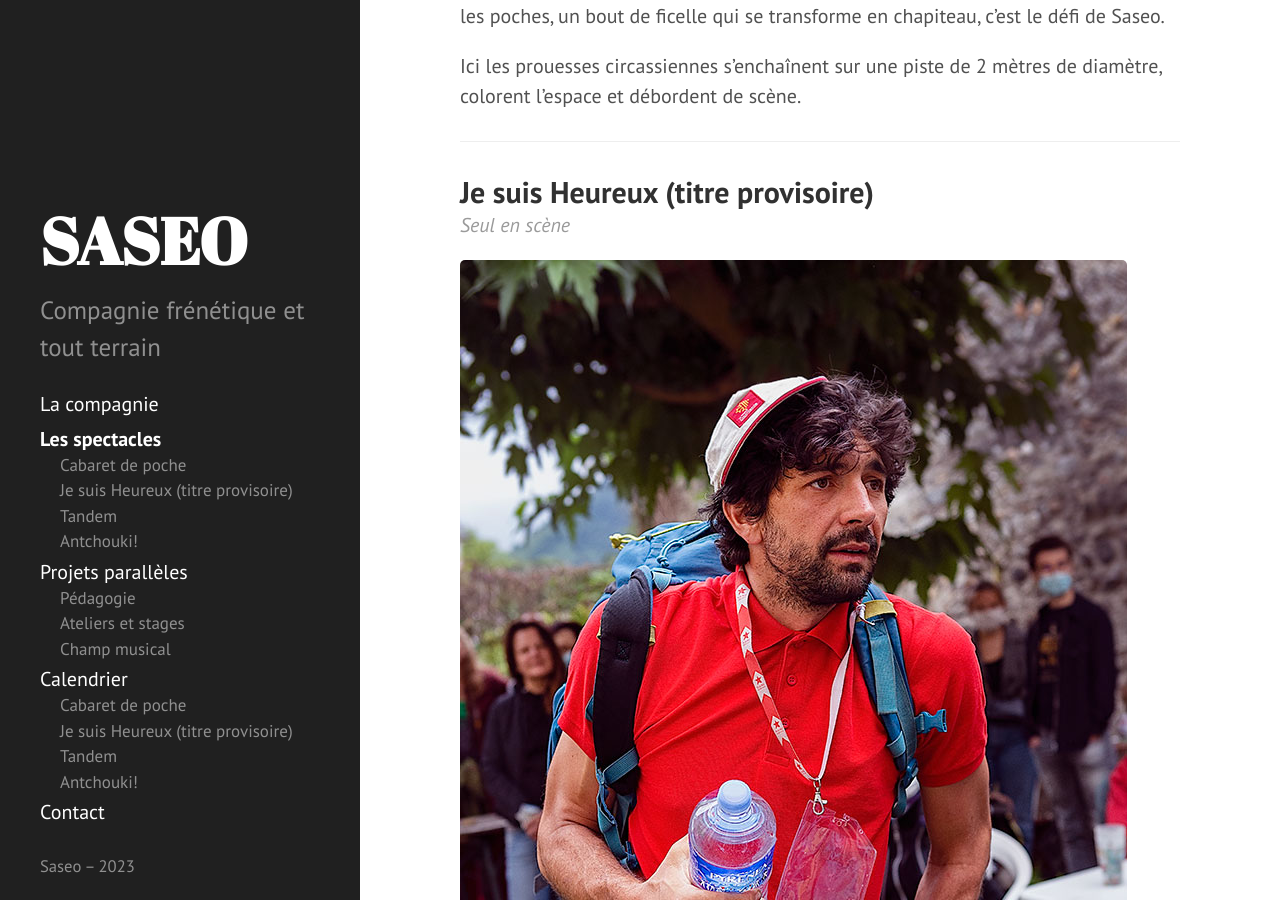
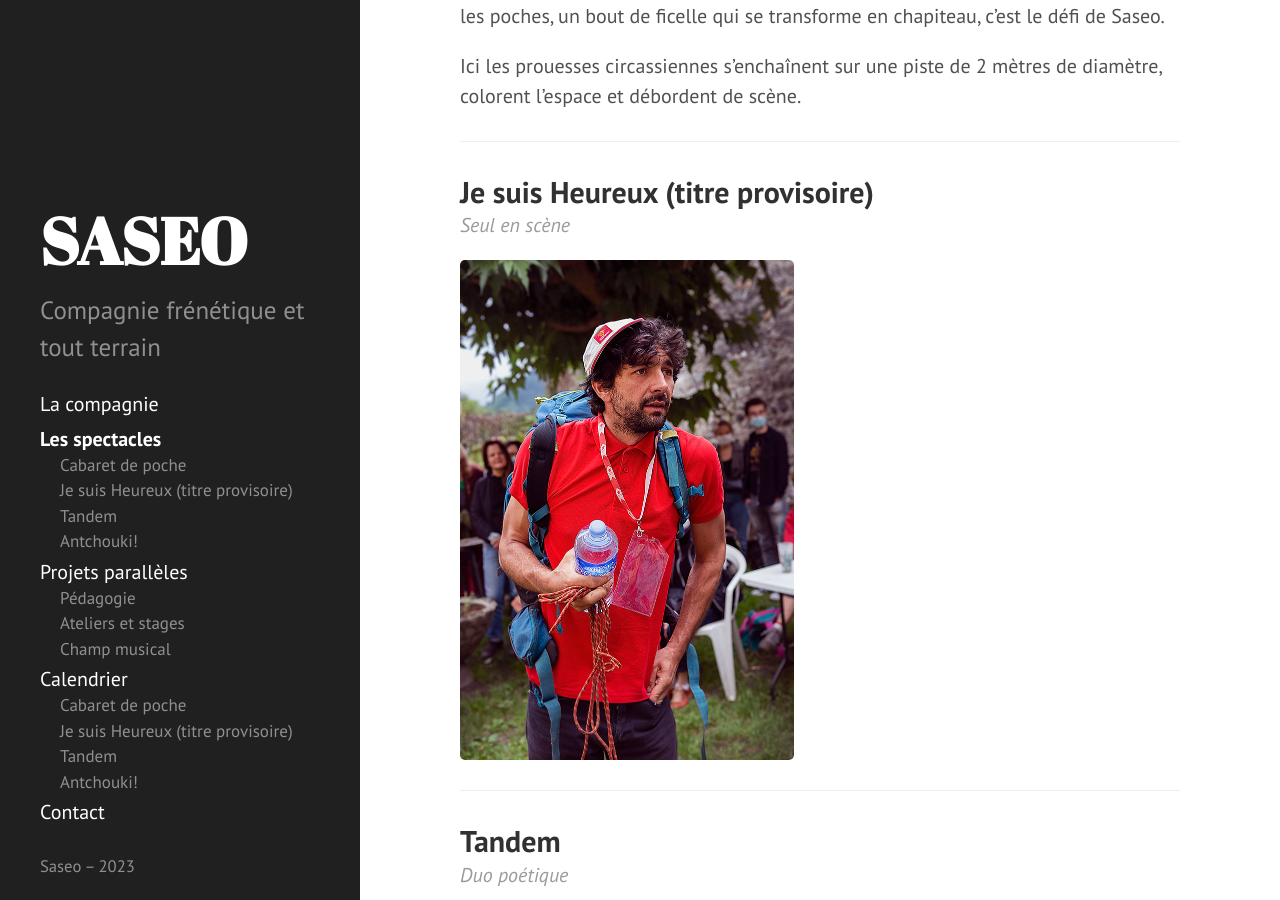
Before and after one commit to rizoom/saseo.org, a Jekyll site: the page built from spectacles.md, in a window 1280 px wide and 900 px high, scrolled down 1488 px. Built offline with Jekyll 4.4.1, drawn with Linux system fonts in a browser that asks for light colours.

Commit message:
fix: img height

```diff
--- a/spectacles.md
+++ b/spectacles.md
@@ -58,7 +58,7 @@ Ici les prouesses circassiennes s'enchaînent sur une piste de 2 mètres de diam
 ## Je suis Heureux (titre provisoire)
 <span class="subtitle">Seul en scène</span>
 
-![Yvan à Bagnères-de-Bigorre]({{ site.baseurl }}/public/img/je-suis-heureux-flo.jpg)
+![Yvan à Bagnères-de-Bigorre]({{ site.baseurl }}/public/img/je-suis-heureux-flo.jpg){: height="500" }
 
 ---
 
```
